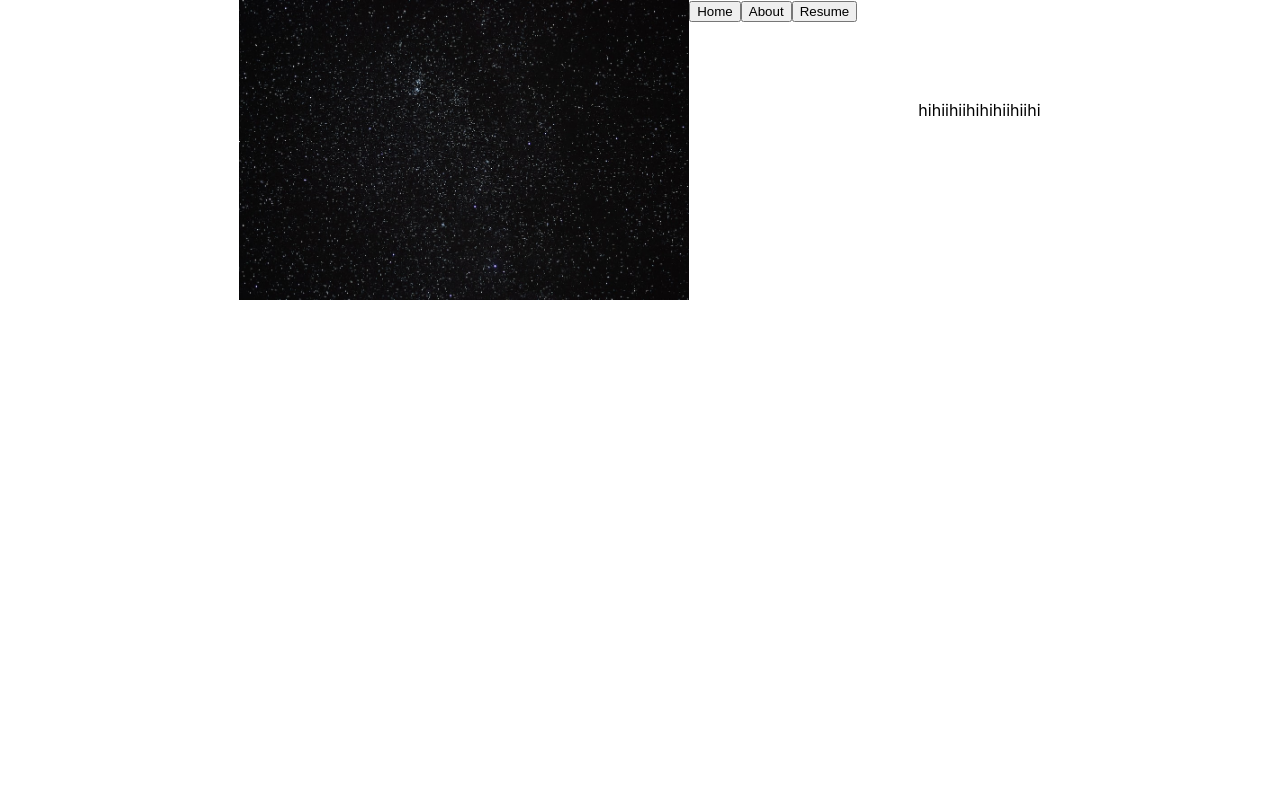
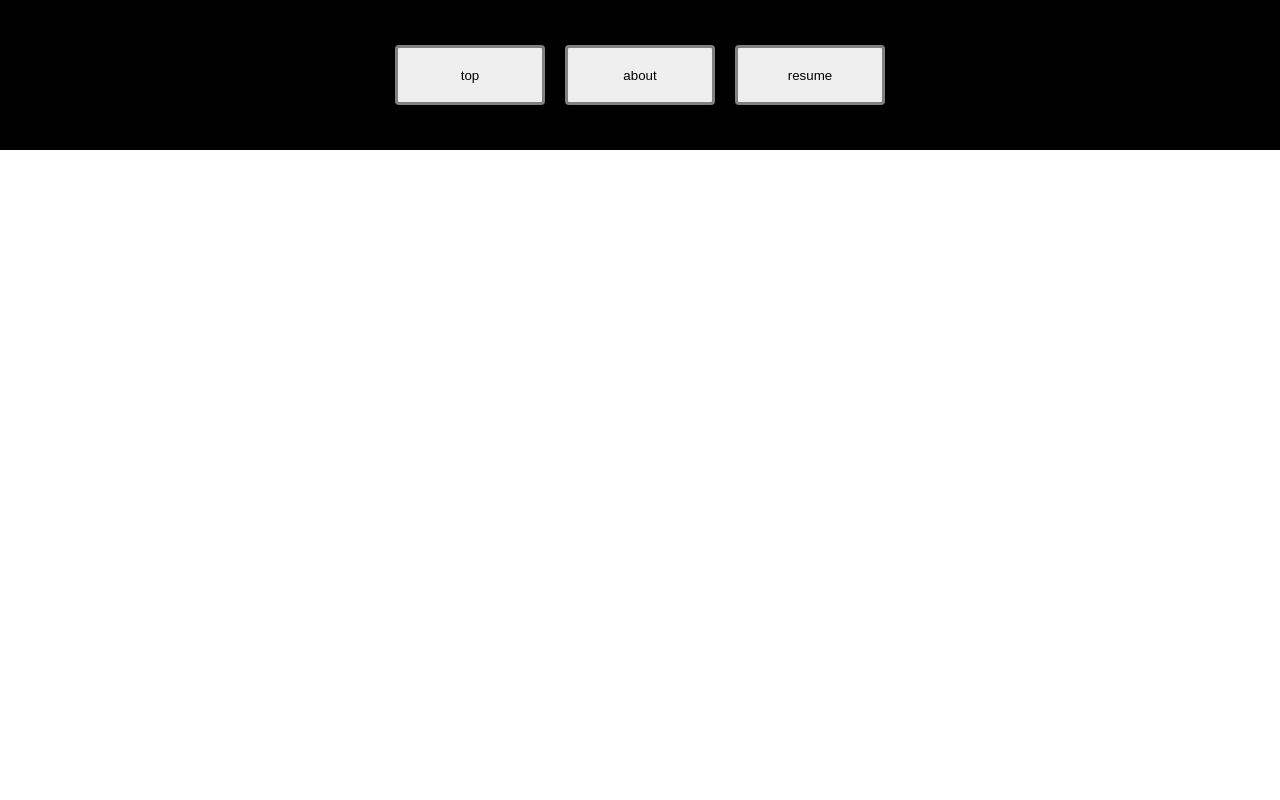
Before and after one commit to gwebb17/react_portfolio_new, a React (Create React App) app: page / in a window 1280 px wide. Shown: the top 800 px of the page. Built offline with nearby package versions, Linux system fonts and the light colour scheme.

Commit message:
got nav and buttons in place and initial styling

```diff
--- a/src/App.tsx
+++ b/src/App.tsx
@@ -1,10 +1,18 @@
 import React from 'react';
 import './App.css';
 import Nav from './components/navbar/Nav';
+import About from 'components/about/About';
 
 function App() {
     return (
-      <Nav />
+      <>
+        <div className="app__nav">
+          <Nav />
+        </div>
+        <div className="app__about">
+          <About />
+        </div>
+      </>
     );
 }
 
--- /dev/null
+++ b/src/components/about/About.js
@@ -0,0 +1,11 @@
+import React from 'react';
+
+const About = () => {
+    return (
+        <div className="about__outer_container">
+            About
+        </div>
+    );
+}
+
+export default About;
--- a/src/components/navbar/Nav.css
+++ b/src/components/navbar/Nav.css
@@ -1,22 +1,27 @@
 .nav__outer_container{
-   height: 4000px;
    display: flex;
-   justify-content: center;
+   flex-direction: row;
+   justify-content: space-evenly;
 }
 
-.nav__background_image img{
-    height: 300px;
+.nav__links_container{
+    position: fixed;
+    z-index: 2;
+    margin-top: 45px;
 }
 
-
-.home_section_container{
-    margin-top: 1000px;
+.links_buttons{
+    margin-right: 10px;
+    margin-left: 10px;
+    height: 60px;
+    width: 150px;
+    border: 3px solid grey;
+    border-radius: 4px;
 }
 
-.about_section_container{
-    margin-top: 100px;
+.nav__background_image{
+    height: 150px;
+    width: 100%;
+    background-color: black;
+    position: fixed;
 }
-
-.resume_section_container{
-    margin-top: 100px;
-}
--- a/src/components/navbar/Nav.js
+++ b/src/components/navbar/Nav.js
@@ -1,5 +1,7 @@
 import navBannerImage from "../../utils";
 import styles from "./Nav.css";
+
+const linksForButtons = ["top", "about", "resume"];
 
 const Nav = () => {
 
@@ -18,41 +20,25 @@ const Nav = () => {
         }
     }
 
-    const testArray = ["Home", "About", "Resume"]
-    const link_ids = ["home_section_id", "about_section_id", "resume_section_id"]
-
-    const linksToMap = (links, ids) => {
-        return links.map(text => <button onClick={()=> scrollTo(ids)}>{text}</button>);
+    const linksToMap = (links) => {
+        return links.map(text => <button className="links_buttons" onClick={()=>scrollTo()}>{text}</button>);
     }
 
     function scrollTo(linkId) {
         document.getElementById(linkId).scrollIntoView();
     }
 
+    return (
+        <>
+            <div className="nav__background_image">
 
-    return (
-        <div className="nav__outer_container">
-            <div className="nav__background_image">
-                <img src={process.env.PUBLIC_URL + "/stars.jfif"} alt="navbar background image" />
             </div>
-
-            <div className="nav__links_container">
-                {linksToMap(testArray, link_ids)}
+            <div className="nav__outer_container">
+                <div className="nav__links_container">
+                    {linksToMap(linksForButtons)}
+                </div>
             </div>
-
-            {/*these need to be moved to a main Content component and referenced from this component somehow*/}
-            <div className="home_section_container" id="home_section_id">
-                hihiihiihi
-            </div>
-
-            <div className="about_section_container" id="about_section_id">
-                hihiihiihi
-            </div>
-
-            <div className="resume_section_container" id="resume_section_id">
-                hihiihiihi
-            </div>
-        </div>
+        </>
     );
 }
 
```
Also changed, not shown: src/components/about/About.css (added).
